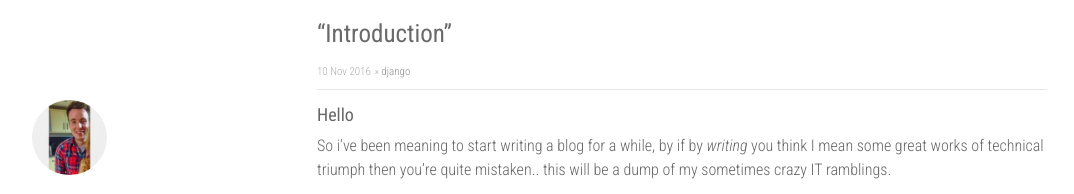
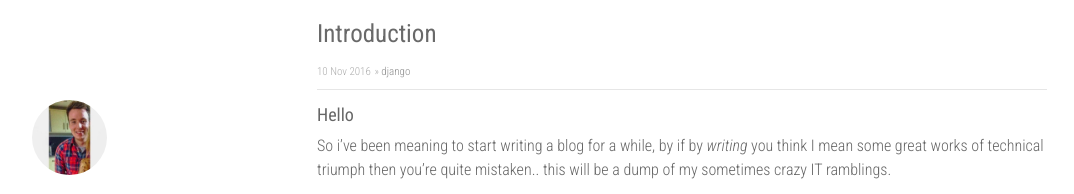
Before and after one commit to alijnclarke/alijnclarke.github.io, a Jekyll site: the page built from _posts/2016-11-10-Introduction.md, in a window 1280 px wide and 937 px high. Shown: the top 194 px of the window, without its empty margins (53-1127 px from the left). Built offline with Jekyll 4.4.1, drawn with Linux system fonts in a browser that asks for light colours; nearby versions of some CDN libraries; comment, search, counter and statistics services are not loaded.

Commit message:
remove quotes
Signed-off-by: Ali Clarke <ali.clarke@swainsleyhall.com>

```diff
--- a/_posts/2016-11-10-Introduction.md
+++ b/_posts/2016-11-10-Introduction.md
@@ -1,6 +1,6 @@
 ---
 layout: post
-title:  “Introduction”
+title:  Introduction
 date:   2016-11-10 18:30
 categories: [django]
 ---
```
